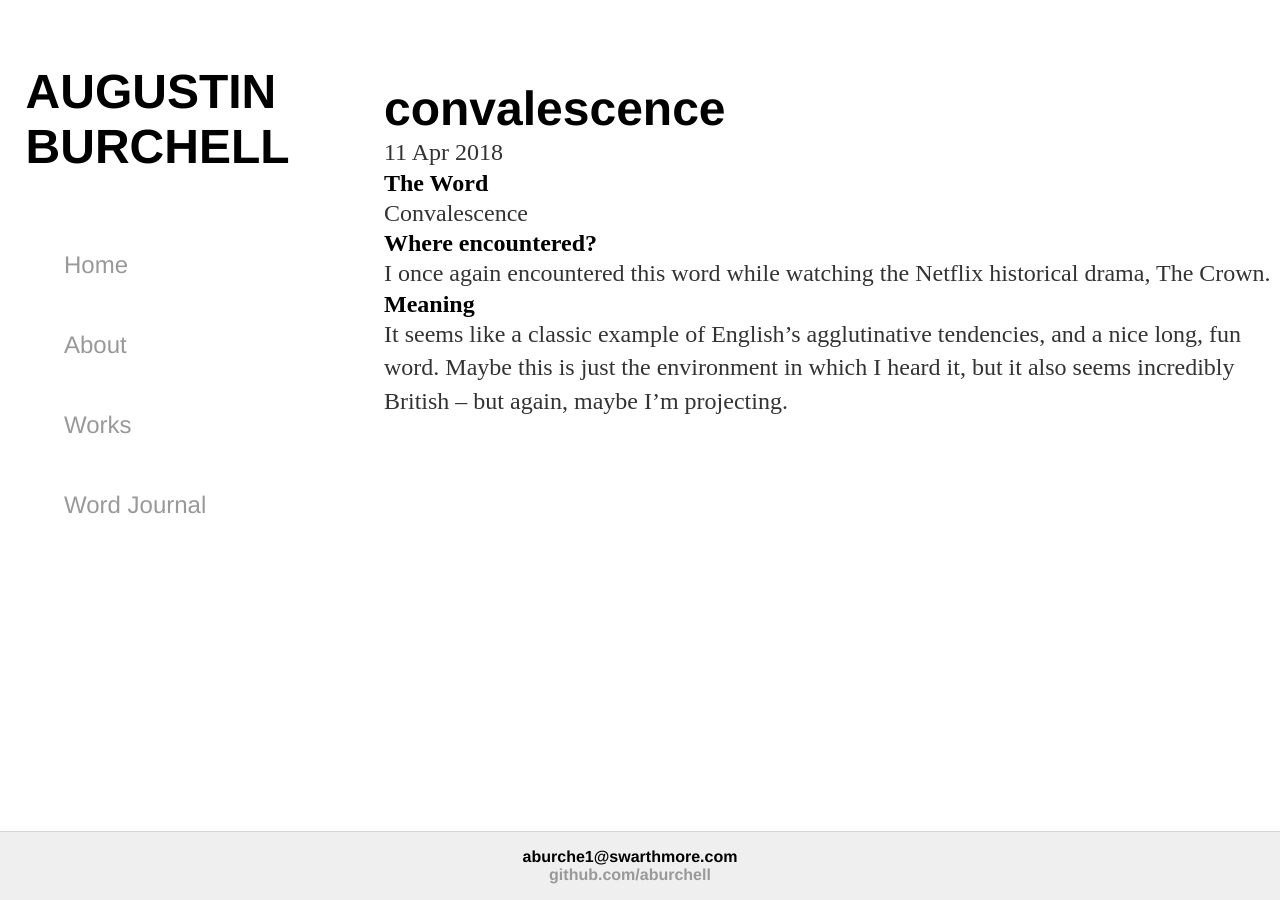
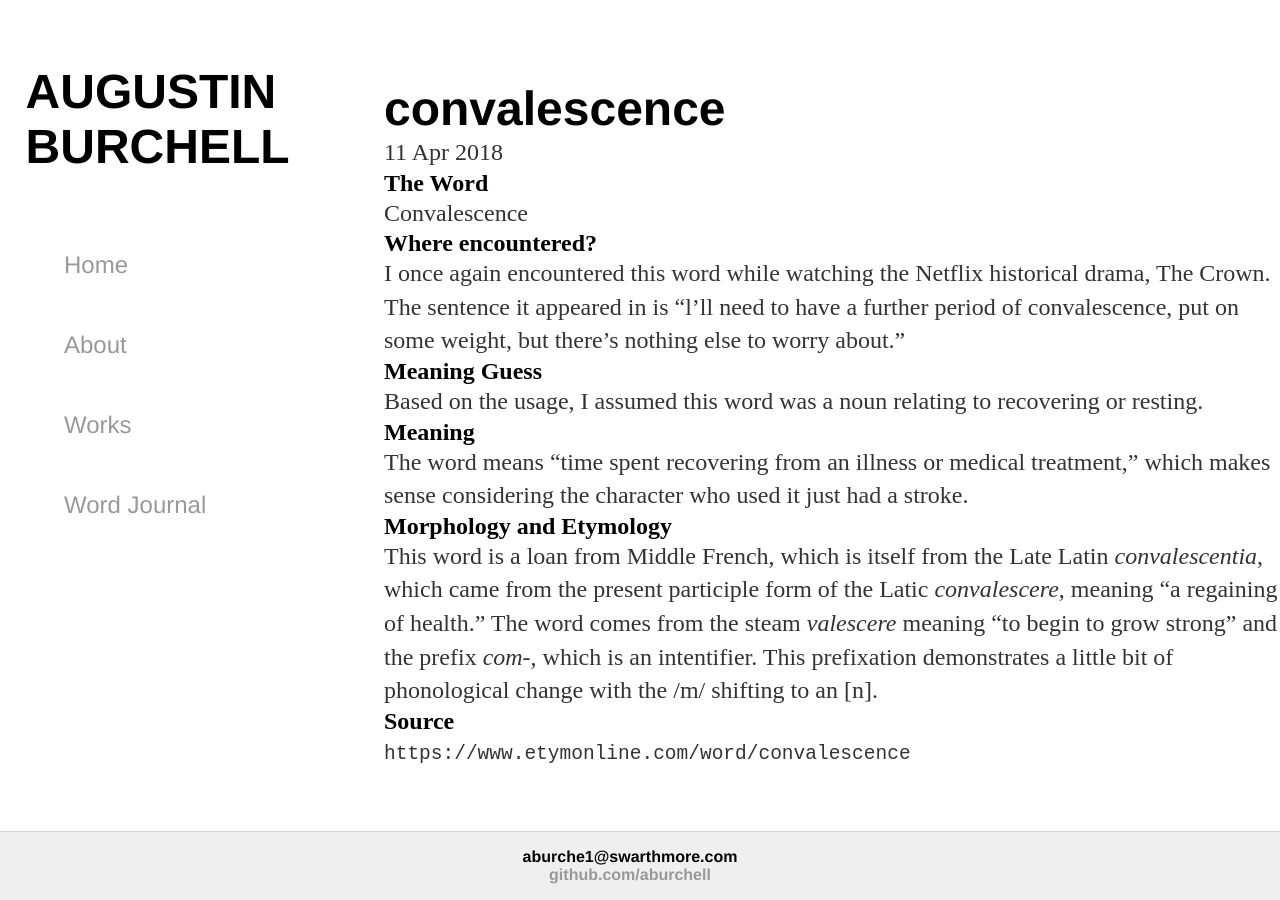
Before and after one commit to aburchell/aburchell.github.io, a Jekyll site: the page built from _posts/2018-04-11-convalescence.md, in a window 1280 px wide and 900 px high, scrolled down 303 px. Built offline with Jekyll 4.4.1, drawn with Linux system fonts in a browser that asks for light colours.

Commit message:
Update 2018-04-11-convalescence.md

```diff
--- a/_posts/2018-04-11-convalescence.md
+++ b/_posts/2018-04-11-convalescence.md
@@ -9,7 +9,24 @@ Convalescence
 
 ## Where encountered?
 I once again encountered this word while watching the Netflix historical drama, The Crown.
+The sentence it appeared in is
+“l’ll need to have a further period of convalescence, put on some weight, but there’s nothing else to worry
+about.”
+
+## Meaning Guess
+Based on the usage, I assumed this word was a noun relating to recovering or resting.
 
 ## Meaning
 
-It seems like a classic example of English’s agglutinative tendencies, and a nice long, fun word. Maybe this is just the environment in which I heard it, but it also seems incredibly British -- but again, maybe I’m projecting.
+The word means “time spent recovering from an illness or medical treatment,” which makes sense considering the
+character who used it just had a stroke.
+
+## Morphology and Etymology
+This word is a loan from Middle French, which is itself from the Late Latin *convalescentia*, which came from
+the present participle form of the Latic *convalescere*, meaning
+"a regaining of health." The word comes from the steam *valescere* meaning "to begin to grow strong" and the
+prefix *com-*, which is an intentifier. This prefixation demonstrates a little bit of phonological change with
+the /m/ shifting to an [n].
+
+## Source
+`https://www.etymonline.com/word/convalescence`
```
